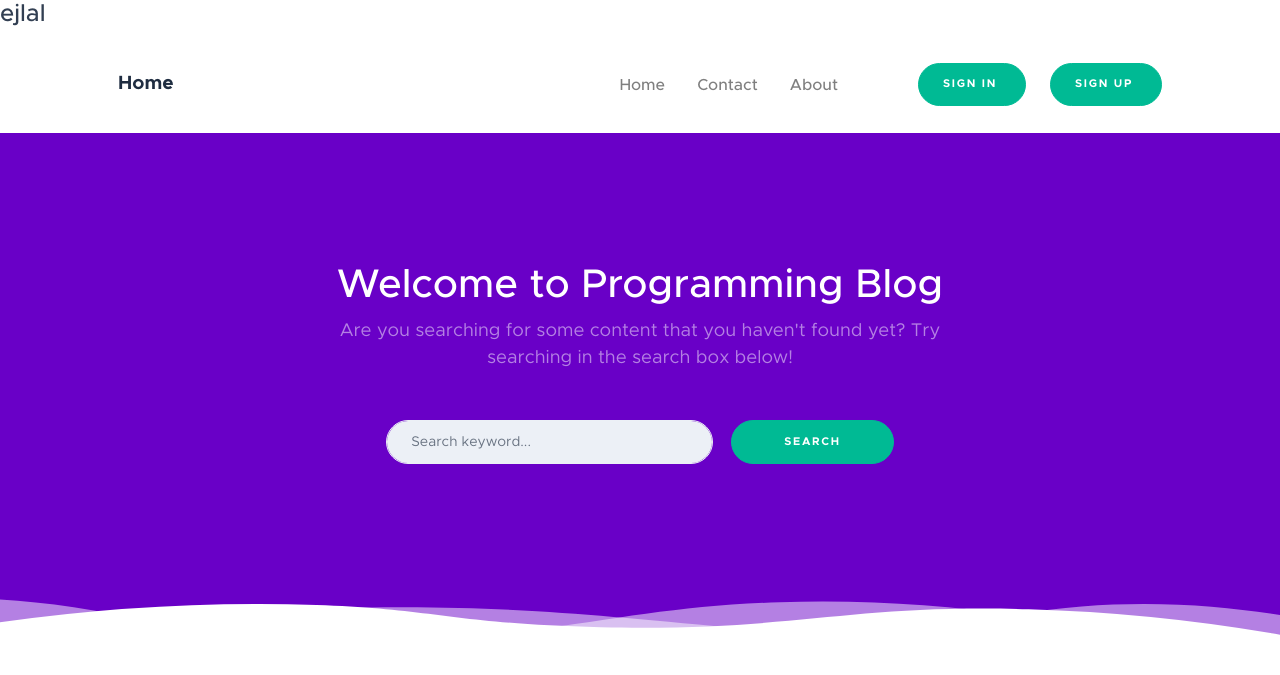
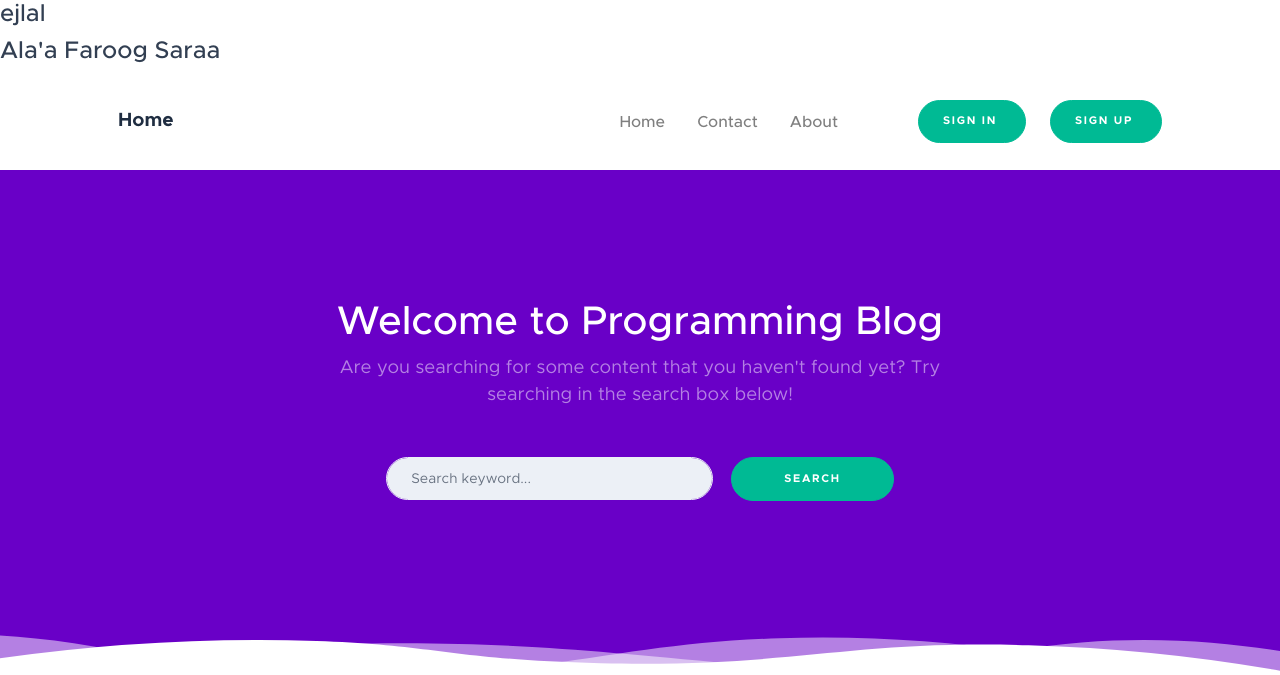
Before and after one commit to ejlalalqtwi-del/projct-al, a PHP site: page / in a window 1280 px wide. Shown: the top 675 px of the page. Run offline with PHP 8.4, Linux system fonts and the light colour scheme; some libraries are stand-ins or nearby versions.

Commit message:
Update index.php
Create a new branch for this commit and start a pull request

```diff
--- a/index.php
+++ b/index.php
@@ -15,6 +15,8 @@
             <h1 > ejlal</h1>
         <div id="layoutDefault">
             <div id="layoutDefault_content">
+
+                      <h1> Ala'a Faroog Saraa</h1>
                 <main>
 
                     <nav class="navbar navbar-marketing navbar-expand-lg bg-white navbar-light">
```
